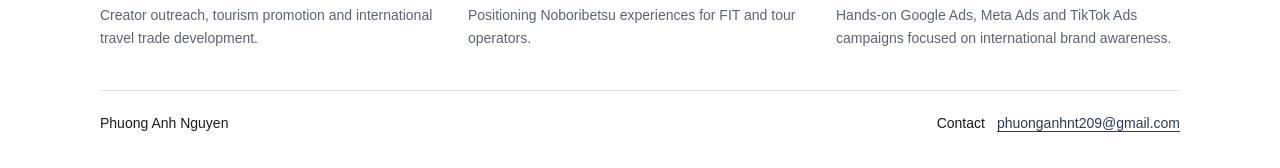
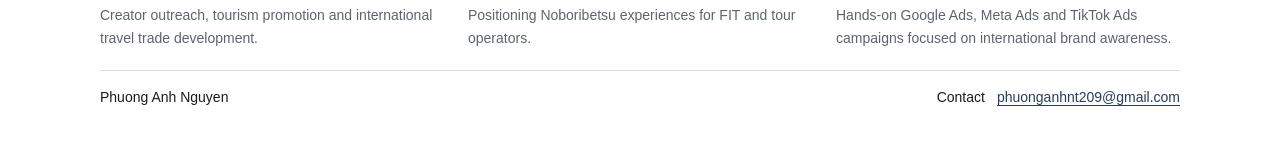
Before and after one commit to phuonganhngh/mkt, a Next.js app: page / in a window 1280 px wide. Shown: the part 1154-1322 px from the top of the page. After the commit the page ends 1287 px from the top, so only its background shows below. Built offline with nearby package versions, Linux system fonts and the light colour scheme.

Commit message:
Tighten spacing above footer across all pages

```diff
--- a/app/styles.css
+++ b/app/styles.css
@@ -771,3 +771,8 @@ html[lang="en"] .website-role-duty-copy {
   .case-return { padding-bottom: 1.8rem; }
   .main-content { min-height: 0; }
 }
+
+/* Consistent compact footer boundary across locales and viewport sizes. */
+.home-work, .selected, .page-intro ~ .project-grid, .empty-results, .case-return, .case-sections > .case-section:last-child, .about-contact, .home-about { padding-bottom: 20px; }
+.site-footer { padding-block: 16px 24px; }
+.main-content { min-height: 0; }
```
